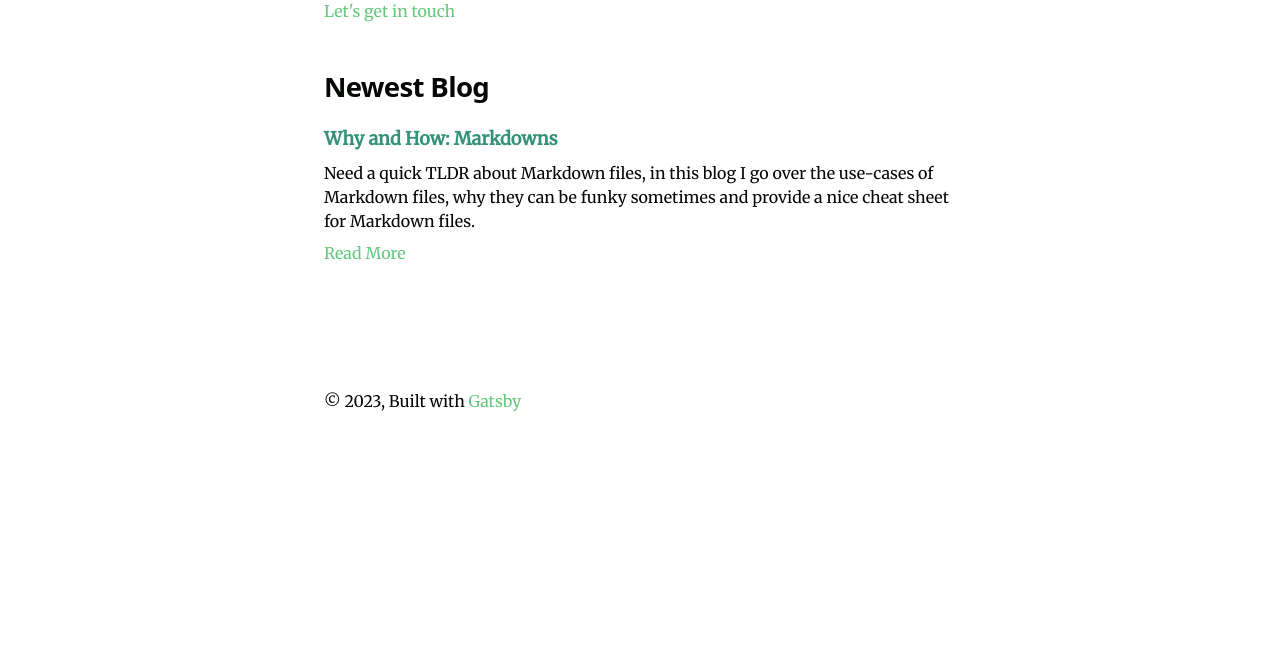
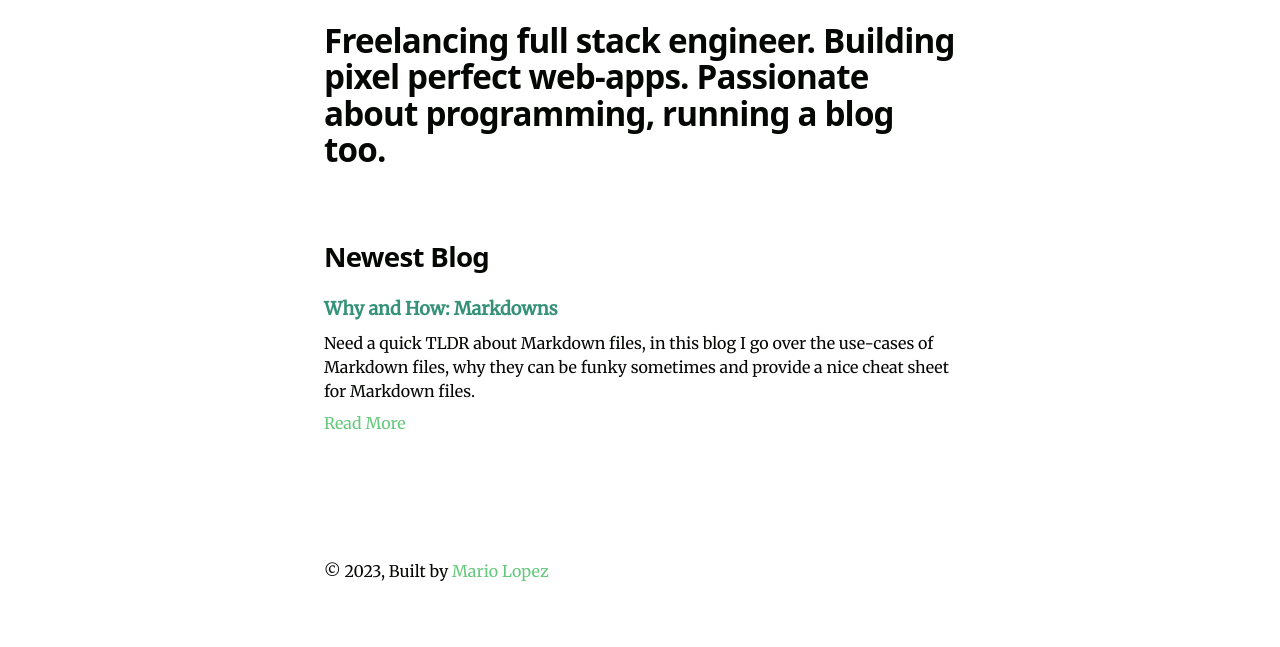
Before and after one commit to ElTragon/website, a Gatsby site: page / in a window 1280 px wide. Shown: the part 191-838 px from the top of the page. Before the commit the page ends 800 px from the top, so only its background shows below. Built offline with nearby package versions, Linux system fonts and the light colour scheme; Gatsby itself is replaced by a stand-in of ours.

Commit message:
some touch ups

```diff
--- a/src/components/layout.js
+++ b/src/components/layout.js
@@ -29,9 +29,9 @@ const Layout = ({ location, title, children }) => {
       <div className="global-wrapper" data-is-root-path={isRootPath}>
         <main>{children}</main>
         <footer>
-          © {new Date().getFullYear()}, Built with
+          © {new Date().getFullYear()}, Built by
           {` `}
-          <a href="https://www.gatsbyjs.com">Gatsby</a>
+          <a href="https://github.com/ElTragon">Mario Lopez</a>
         </footer>
       </div>
     </>
--- a/src/pages/index.tsx
+++ b/src/pages/index.tsx
@@ -29,14 +29,13 @@ const BlogIndex = ({ data, location }) => {
 
   return (
     <Layout location={location} title={siteTitle}>
-      <Bio />
+      <Bio header />
 
       {posts && posts[0] && (
         <div className="newestBlog">
           <h3>Newest Blog</h3>
           <BlogPreview
             title={posts[0].frontmatter.title}
-            imagePath={getSrc(posts[0].frontmatter.featuredImage) || ""}
             linkTo={posts[0].fields.slug}
             description={posts[0].frontmatter.description || posts[0].excerpt}
           />
```
